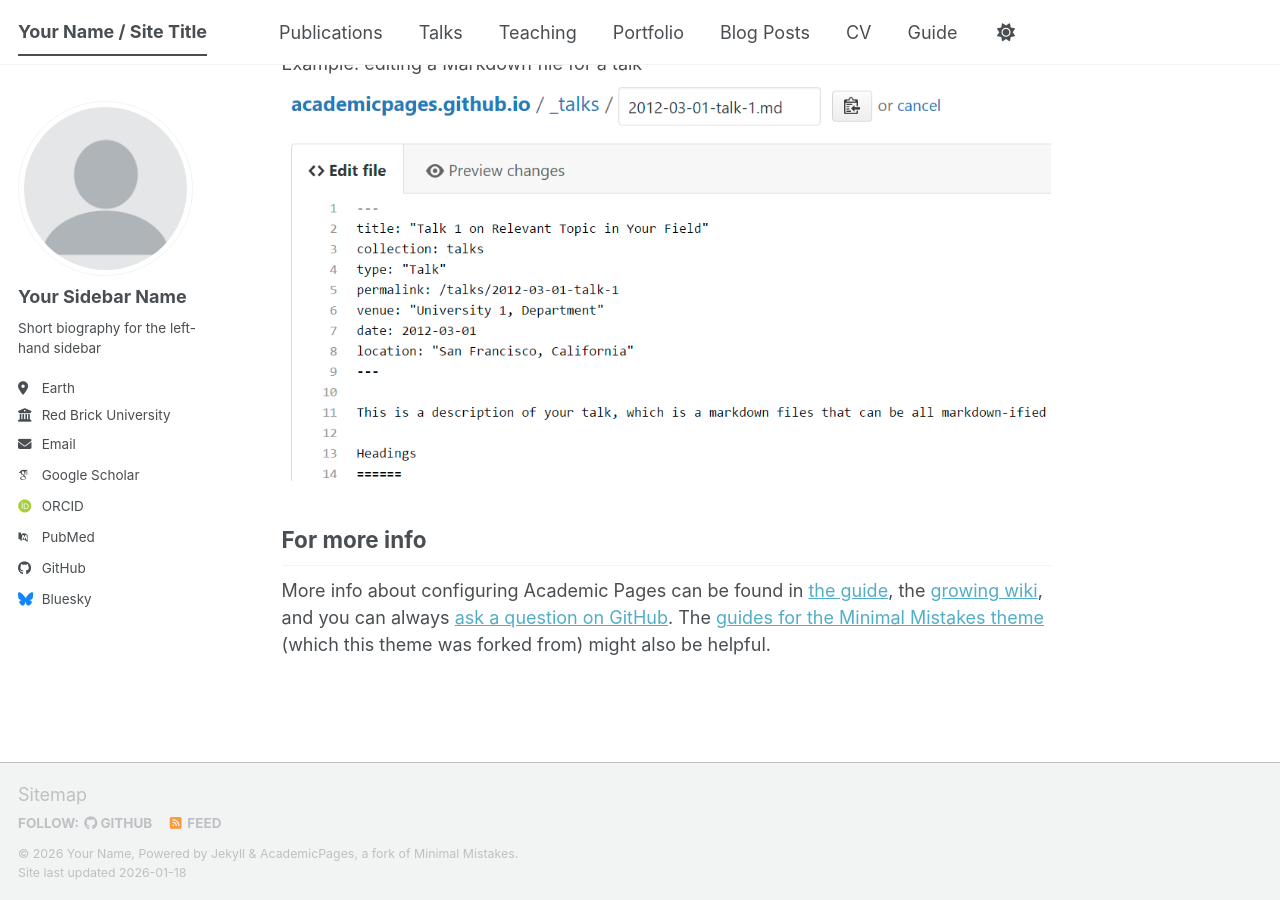
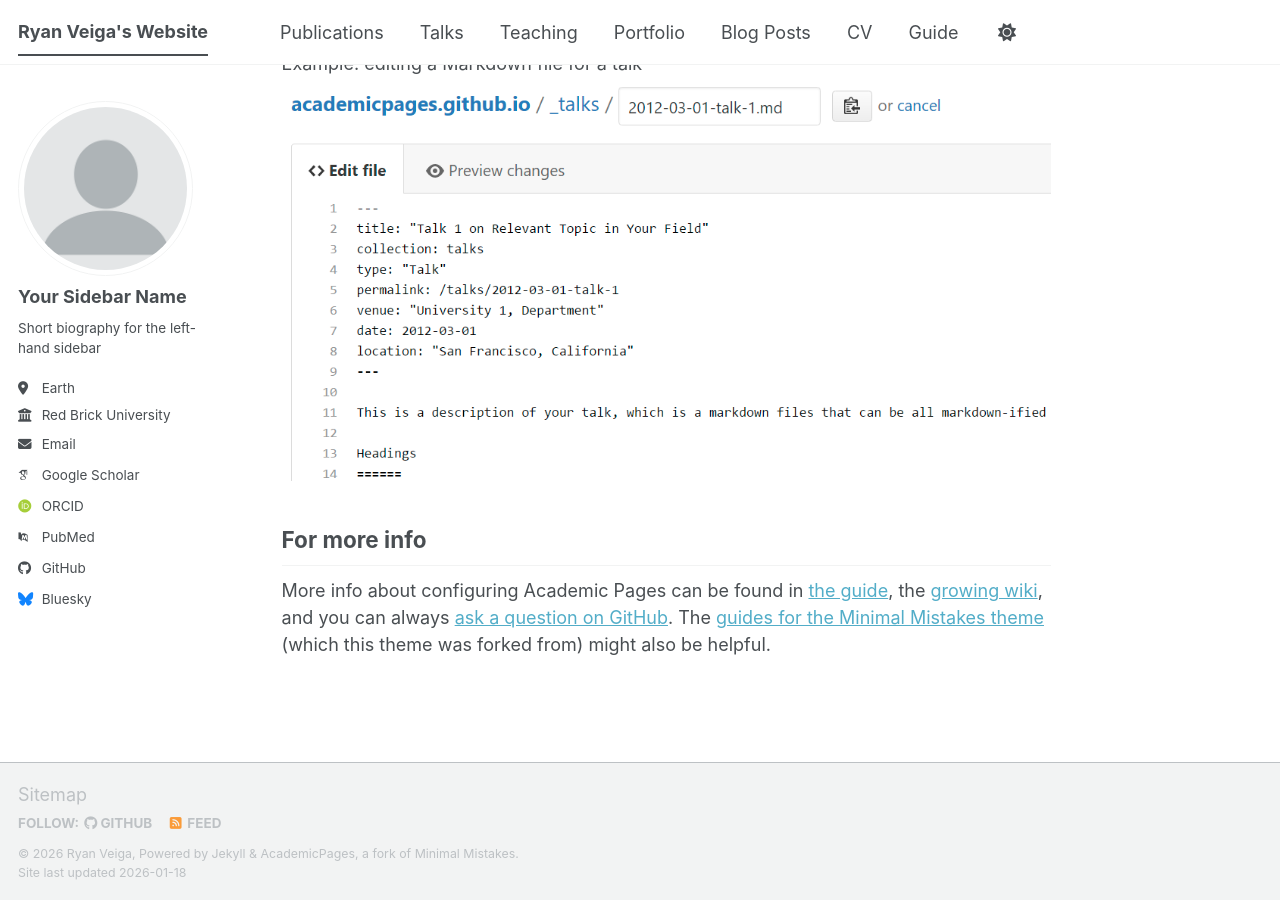
Before and after one commit to ryanveiga/ryanveiga.github.io, a Jekyll site: the page built from _pages/about.md, in a window 1280 px wide and 900 px high, scrolled down 2720 px. Built offline with Jekyll 4.4.1, drawn with Linux system fonts in a browser that asks for light colours; some web fonts are replaced; a script bundle is joined from its source files by our own code; library files that are not in the unit come from our copies.

Commit message:
Testing website changes

```diff
--- a/_config.yml
+++ b/_config.yml
@@ -9,9 +9,9 @@
 # Basic Site Settings
 locale                   : "en-US"
 site_theme               : "default" # The available themes options are "default", "air", "sunrise", "mint", "dirt" and "contrast"
-title                    : "Your Name / Site Title"
+title                    : "Ryan Veiga's Website"
 title_separator          : "-"
-name                     : &name "Your Name"
+name                     : &name "Ryan Veiga"
 description              : &description "Your Name's academic portfolio"   # Update this with a general description of your site, this is the default if not overridden by a page
 url                      : https://academicpages.github.io # The base hostname & protocol for your site e.g. "https://[your GitHub username].github.io",
                                                            # or if you already have some other page hosted on Github then use "https://[your GitHub username].github.io/[Your Repo Name]"
```
